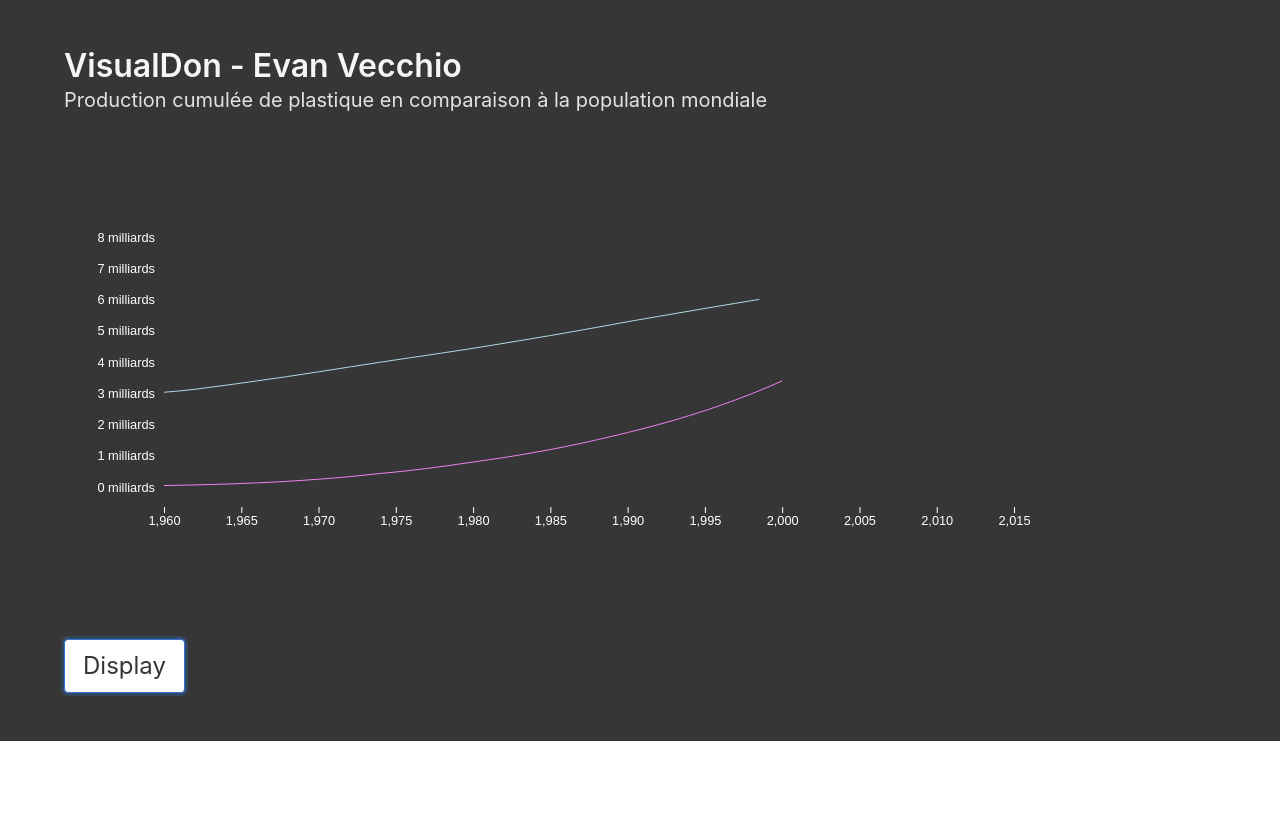
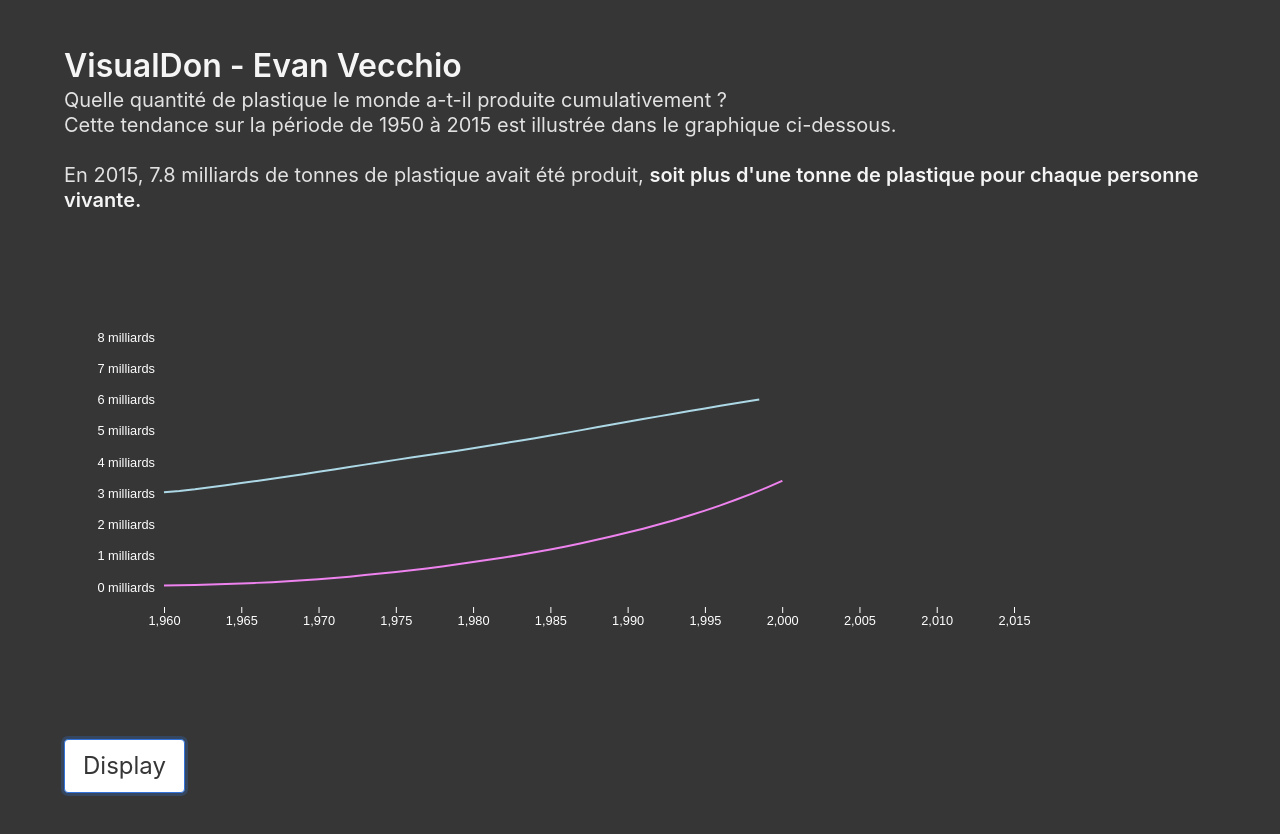
Before and after one commit to evandu65/heig-plastics-svg, a website built with webpack: page dist/index.html in a window 1280 px wide. Both pictures are taken after a click on the button "Display". Shown: the top 834 px of the page. Before the commit the page ends 800 px from the top, so only its background shows below. Built offline with nearby package versions, Linux system fonts and the light colour scheme.

Commit message:
Updating description and lines width

```diff
--- a/src/index.js
+++ b/src/index.js
@@ -59,6 +59,11 @@ g.append('g').call(d3.axisBottom(x))
   .select('.domain')
   .remove();
 
+
+//-----------------------legends-----------------------//
+
+
+
 //-----------------------au clic-----------------------//
 
 const run = d3.select("button")
@@ -70,14 +75,16 @@ run.on('click', () => {
     .attr("class", "line")
     .attr('d', linePathCreator(DATA))
     .attr('fill', 'none')
-    .attr('stroke', lineColor);
+    .attr('stroke', lineColor)
+    .style("stroke-width", 2);
 
   // ajouter la deuxième courbe au svg
   const line1 = g.append('path')
     .attr("class", "line")
     .attr('d', linePathCreator1(DATA1))
     .attr('fill', 'none')
-    .attr('stroke', lineColor1);
+    .attr('stroke', lineColor1)
+    .style("stroke-width", 2);
 
   //-----------------------transition-----------------------//
 
@@ -115,6 +122,7 @@ var focus = g
   .attr("stroke", lineColor)
   .attr('r', 8.5)
   .style("opacity", 0)
+  .style("stroke-width", 2);
 
 var focus1 = g
   .append('g')
@@ -123,6 +131,7 @@ var focus1 = g
   .attr("stroke", lineColor1)
   .attr('r', 8.5)
   .style("opacity", 0)
+  .style("stroke-width", 2);
 
 var focusText = g
   .append('g')
```
Also changed, not shown: dist/index.html, 1 other file.
